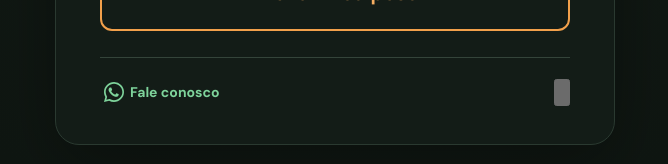
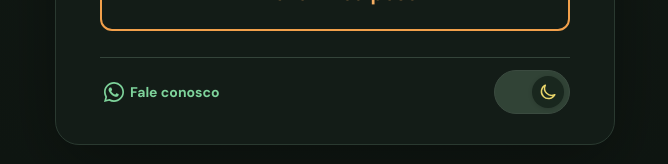
Before and after one commit to albertoapr/calculadoraimc, a Vue app: page / in a window 1280 px wide. Shown: the part 572-736 px from the top of the page, without its empty margins (305-973 px from the left). Built offline with nearby package versions, Linux system fonts and the light colour scheme; no server answers.

Commit message:
fix: corrigir direção do seletor claro/escuro sem conflito CSS

```diff
--- a/src/assets/main.css
+++ b/src/assets/main.css
@@ -1275,10 +1275,12 @@ h2 {
   outline-offset: 2px;
 }
 /* Seletor compacto de aparência: um único controle para claro/escuro. */
-.box-footer .theme-switch {
+.box-footer .theme-mode-toggle {
   position: relative;
   display: inline-flex;
   align-items: center;
+  justify-content: flex-start;
+  flex: 0 0 76px;
   width: 76px;
   height: 44px;
   padding: 5px;
@@ -1288,7 +1290,7 @@ h2 {
   cursor: pointer;
   transition: background-color 0.2s, border-color 0.2s;
 }
-.box-footer .theme-switch-thumb {
+.box-footer .theme-mode-toggle-thumb {
   display: grid;
   width: 32px;
   height: 32px;
@@ -1300,7 +1302,7 @@ h2 {
   transform: translateX(0);
   transition: transform 0.2s ease, background-color 0.2s ease;
 }
-.box-footer .theme-switch-thumb svg {
+.box-footer .theme-mode-toggle-thumb svg {
   width: 20px;
   height: 20px;
   fill: none;
@@ -1309,22 +1311,22 @@ h2 {
   stroke-linejoin: round;
   stroke-width: 1.8;
 }
-.box-footer .theme-switch:focus-visible {
+.box-footer .theme-mode-toggle:focus-visible {
   outline: 3px solid var(--blue);
   outline-offset: 3px;
 }
-html[data-theme='dark'] .box-footer .theme-switch {
+html[data-theme='dark'] .box-footer .theme-mode-toggle {
   border-color: #3b4b40;
   background: #314336;
 }
-html[data-theme='dark'] .box-footer .theme-switch-thumb {
+html[data-theme='dark'] .box-footer .theme-mode-toggle-thumb {
   color: #e9d56a;
   background: #19271e;
   transform: translateX(32px);
 }
 @media (prefers-reduced-motion: reduce) {
-  .box-footer .theme-switch,
-  .box-footer .theme-switch-thumb {
+  .box-footer .theme-mode-toggle,
+  .box-footer .theme-mode-toggle-thumb {
     transition: none;
   }
 }
```
